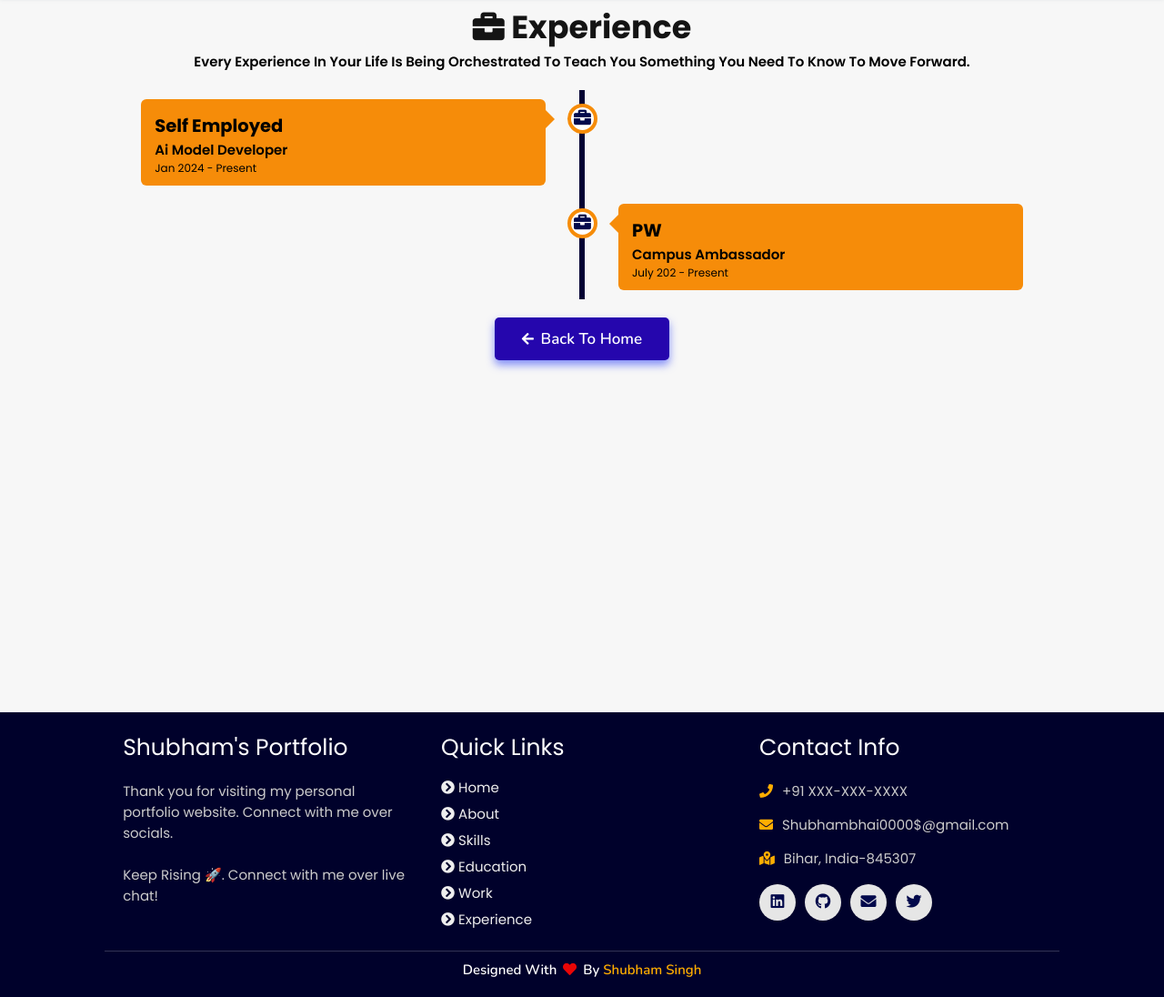
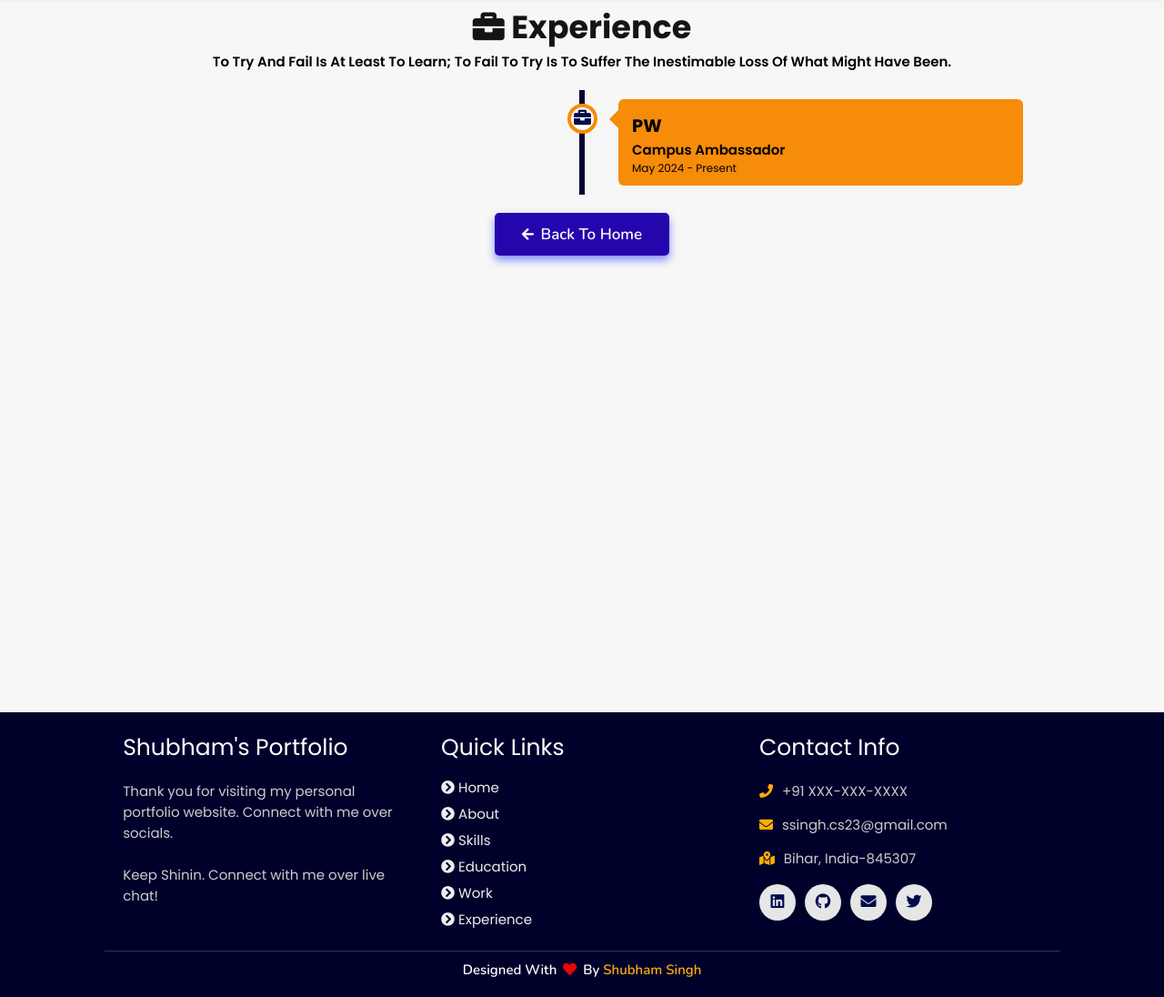
Before and after one commit to shubhamsinghcs/myportfolio, a plain HTML site: page portfolio/exprience/index.html in a window 1280 px wide. Shown: the part 67-1163 px from the top of the page at 91% size. Drawn offline with nearby package versions, Linux system fonts and the light colour scheme.

Commit message:
Update index.html

```diff
--- a/portfolio/exprience/index.html
+++ b/portfolio/exprience/index.html
@@ -41,23 +41,10 @@
 
     <h2 class="heading"><i class="fas fa-briefcase"></i> Experience</h2>
     <div class="quote">
-      <span>every experience in your life is being orchestrated to teach you something you need to know to move
-        forward.</span>
+      <span>To try and fail is at least to learn; to fail to try is to suffer the inestimable loss of what might have been.</span>
     </div>
 
     <div class="timeline">
-
-      <div class="container left">
-        <div class="content">
-          <div class="tag">
-            <h2>Self Employed</h2>
-          </div>
-          <div class="desc">
-            <h3>Ai Model Developer</h3>
-            <p>jan 2024 - present</p>
-          </div>
-        </div>
-      </div>
 
       <div class="container right">
         <div class="content">
@@ -66,7 +53,7 @@
           </div>
           <div class="desc">
             <h3>Campus Ambassador</h3>
-            <p>July 202 - Present</p>
+            <p>May 2024 - Present</p>
           </div>
         </div>
       </div>
@@ -90,8 +77,7 @@
 
       <div class="box">
         <h3>Shubham's Portfolio</h3>
-        <p>Thank you for visiting my personal portfolio website. Connect with me over socials. <br /> <br /> Keep Rising
-          🚀. Connect with me over live chat!</p>
+        <p>Thank you for visiting my personal portfolio website. Connect with me over socials. <br /> <br /> Keep Shinin. Connect with me over live chat!</p>
       </div>
 
       <div class="box">
@@ -107,14 +93,14 @@
       <div class="box">
         <h3>contact info</h3>
         <p> <i class="fas fa-phone"></i>+91 XXX-XXX-XXXX</p>
-        <p> <i class="fas fa-envelope"></i>Shubhambhai0000$@gmail.com</p>
+        <p> <i class="fas fa-envelope"></i>ssingh.cs23@gmail.com</p>
         <p> <i class="fas fa-map-marked-alt"></i>Bihar, India-845307</p>
         <div class="share">
 
-          <a href="https://www.linkedin.com/in/Shubham-Singh-" class="fab fa-linkedin" target="_blank"></a>
-          <a href="https://github.com/ShubhamSingh84" class="fab fa-github" target="_blank"></a>
-          <a href="mailto:Shubhambhai00004@gmail.com" class="fas fa-envelope" target="_blank"></a>
-          <a href="https://twitter.com/capt_Shubham" class="fab fa-twitter" target="_blank"></a>
+          <a href="www.linkedin.com/in/shubham-singh-rajput-193638243" class="fab fa-linkedin" target="_blank"></a>
+          <a href="https://github.com/shubhamsinghcs" class="fab fa-github" target="_blank"></a>
+          <a href="mailto:ssingh.cs23@gmail.com" class="fas fa-envelope" target="_blank"></a>
+          <a href="https://twitter.com/SSR23_" class="fab fa-twitter" target="_blank"></a>
           <!-- <a href="https://t.me/capt_Shubham" class="fab fa-telegram-plane" target="_blank"></a> -->
         </div>
       </div>
```
